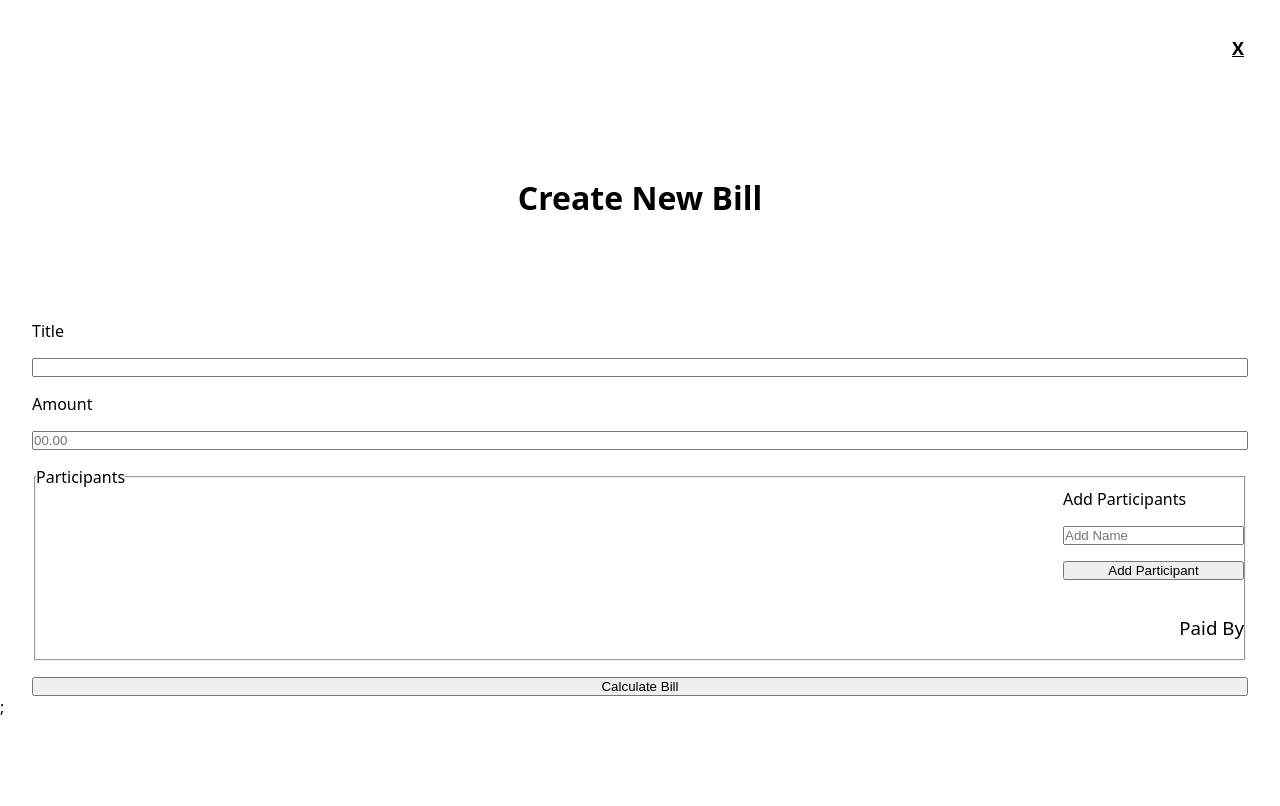
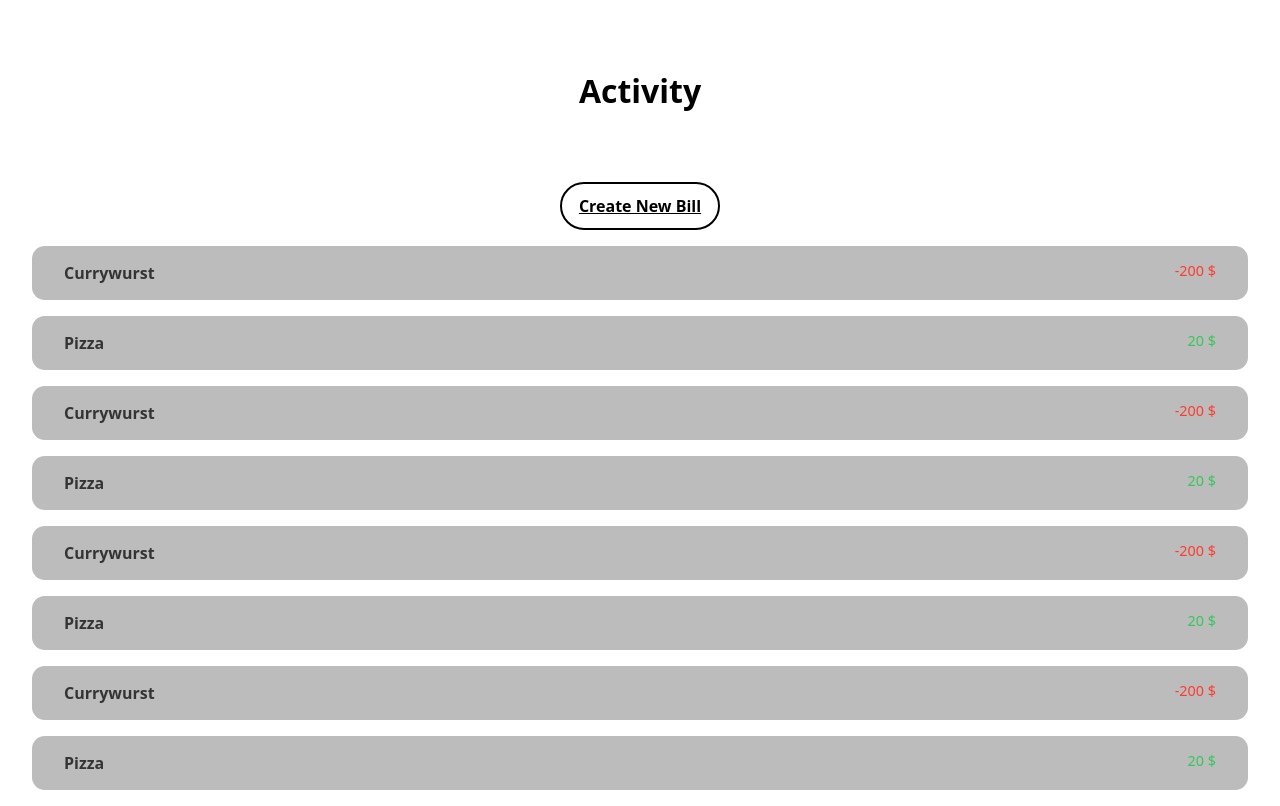
Before and after one commit to d-opri/Kroko-Capstone, a Next.js app: page / in a window 1280 px wide. Built offline with nearby package versions, Linux system fonts and the light colour scheme.

Commit message:
fix link

```diff
--- a/pages/CreateBill.js
+++ b/pages/CreateBill.js
@@ -1,5 +1,6 @@
 import React, { useState } from "react";
 import styled from "styled-components";
+import Link from "next/link";
 import AddParticipants from "../components/AddParticipants";
 
 function Form() {
@@ -13,6 +14,7 @@ function Form() {
 
   return (
     <>
+      <StyledLink href='/'>X</StyledLink>
       <Title>Create New Bill</Title>
 
       <Container onSubmit={handleSubmit}>
@@ -40,6 +42,15 @@ function Form() {
   );
 }
 
+const StyledLink = styled(Link)`
+  color: black;
+  font-size: large;
+  display: flex;
+  justify-content: end;
+  margin: 2em;
+  font-weight: 900;
+`;
+
 const Title = styled.h1`
   font-size: var(--fs-title);
   text-align: center;
--- a/pages/index.js
+++ b/pages/index.js
@@ -1,21 +1,12 @@
 import Form from "./CreateBill";
 import styled from "styled-components";
 import Link from "next/link";
+import Activity from "./activity";
 
 export default function HomePage() {
   return (
     <>
-      <StyledLink href='/Activity'>X</StyledLink>
-      <Form />;
+      <Activity />
     </>
   );
 }
-
-const StyledLink = styled(Link)`
-  color: black;
-  font-size: large;
-  display: flex;
-  justify-content: end;
-  margin: 2em;
-  font-weight: 900;
-`;
```
